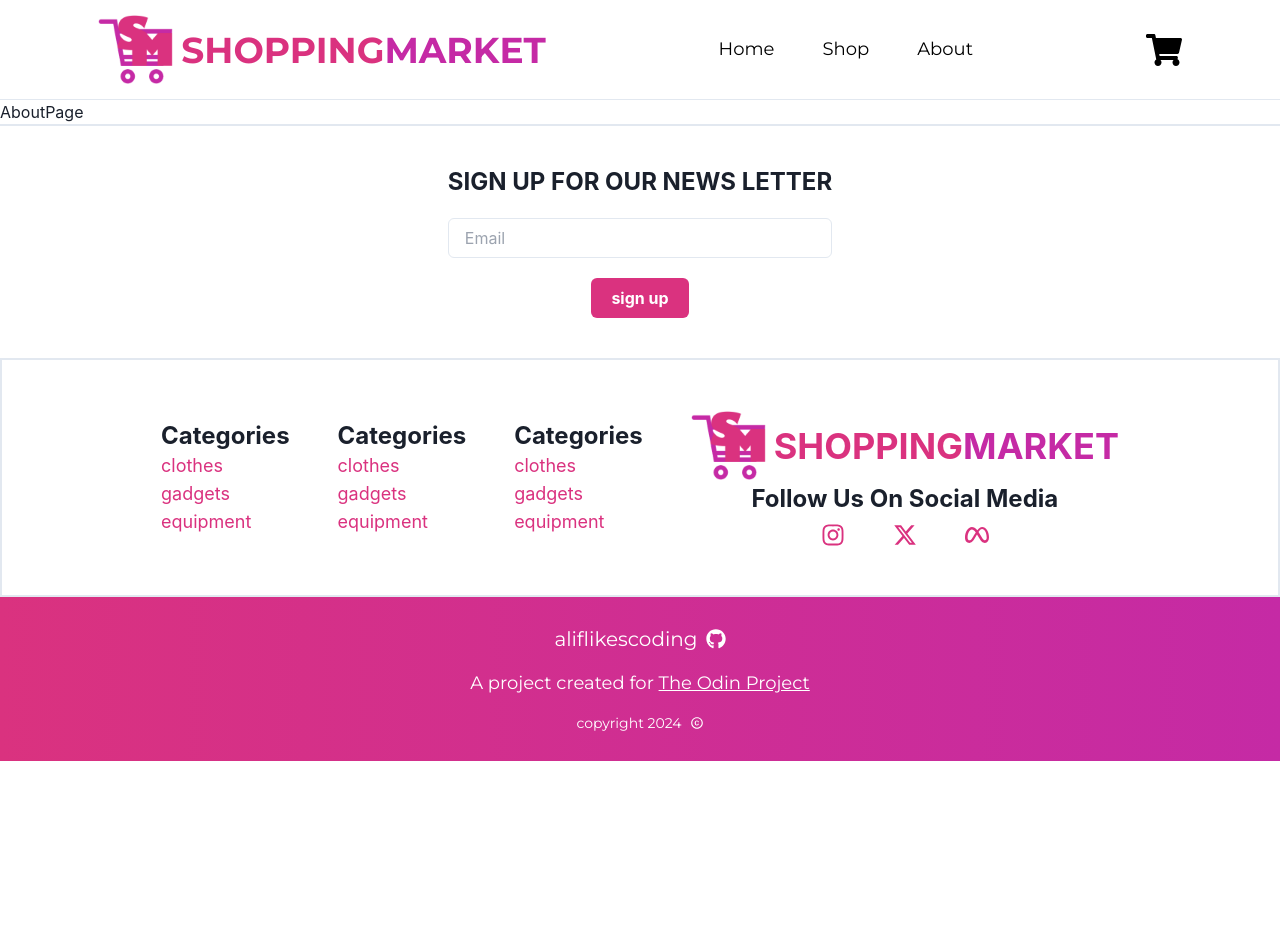
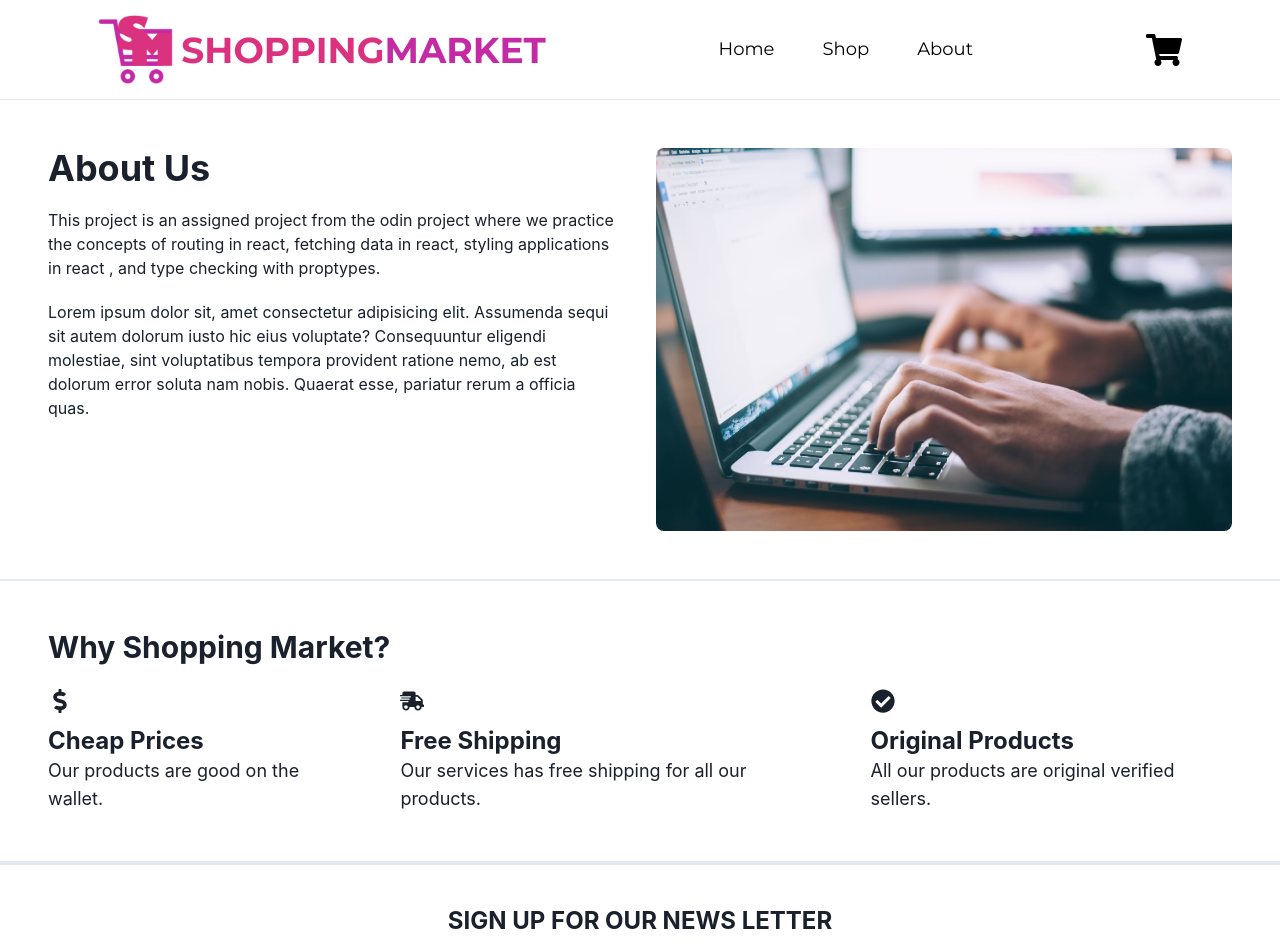
Before and after one commit to aliflikescoding/react-shopping-cart, a React (Vite) app in the folder app/: page /about in a window 1280 px wide. Shown: the top 952 px of the page. Before the commit the page ends 800 px from the top, so only its background shows below. Built offline with nearby package versions, Linux system fonts and the light colour scheme; a web font is replaced by a local one.

Commit message:
Finish about section

```diff
--- a/app/src/pages/AboutPage.jsx
+++ b/app/src/pages/AboutPage.jsx
@@ -1,6 +1,45 @@
+import image from "../assets/img2.avif"
+import { FaDollarSign, FaShippingFast, FaCheckCircle } from "react-icons/fa";
+
+
 const AboutPage = () => {
   return (
-    <div>AboutPage</div>
+    <div className="flex flex-col items-center">
+      <div className="max-w-screen-xl flex flex-col lg:flex-row gap-10 p-12 border-b-2">
+        <div className="lg:w-[50%]">
+          <h1 className="text-4xl font-bold">About Us</h1>
+          <p className="pt-5">
+            This project is an assigned project from the odin project where we practice the concepts of routing in react, fetching data in react, styling applications in react , and type checking with proptypes.
+          </p>
+          <p className="pt-5">
+            Lorem ipsum dolor sit, amet consectetur adipisicing elit. Assumenda sequi sit autem dolorum iusto hic eius voluptate? Consequuntur eligendi molestiae, sint voluptatibus tempora provident ratione nemo, ab est dolorum error soluta nam nobis. Quaerat esse, pariatur rerum a officia quas.
+          </p>
+        </div>
+        <div>
+          <img src={image} alt="person on a laptop" className="w-[600px] rounded-lg"/>
+        </div>
+      </div>
+      <div className="p-12 border-b-2">
+        <h1 className="text-3xl font-bold">Why Shopping Market?</h1>
+        <div className="flex flex-col sm:flex-row gap-12 mt-6">
+          <div>
+            <FaDollarSign className="mb-3 text-2xl"/>
+            <h1 className="text-2xl font-bold">Cheap Prices</h1>
+            <p className="text-lg">Our products are good on the wallet.</p>
+          </div>
+          <div>
+            <FaShippingFast className="mb-3 text-2xl"/>
+            <h1 className="text-2xl font-bold">Free Shipping</h1>
+            <p className="text-lg">Our services has free shipping for all our products.</p>
+          </div>
+          <div>
+            <FaCheckCircle className="mb-3 text-2xl"/>
+            <h1 className="text-2xl font-bold">Original Products</h1>
+            <p className="text-lg">All our products are original verified sellers.</p>
+          </div>
+        </div>
+      </div>
+    </div>
   )
 }
 
```
Also changed, not shown: app/src/assets/img2.avif (added).
